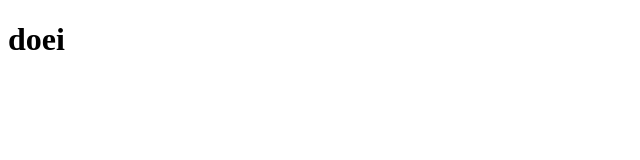
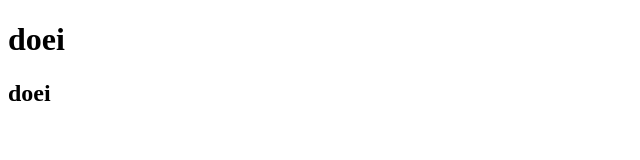
Before and after one commit to robinmulders/gittt, a plain HTML site: page index.html in a window 1280 px wide. Shown: the full height of the page, 0-640 px from the left. Drawn offline with Linux system fonts and the light colour scheme.

Commit message:
Update index.html

```diff
--- a/index.html
+++ b/index.html
@@ -10,6 +10,7 @@
 
 <body>
     <h1>doei</h1>
+    <h2>doei</h2>
 </body>
 
 </html>
```
